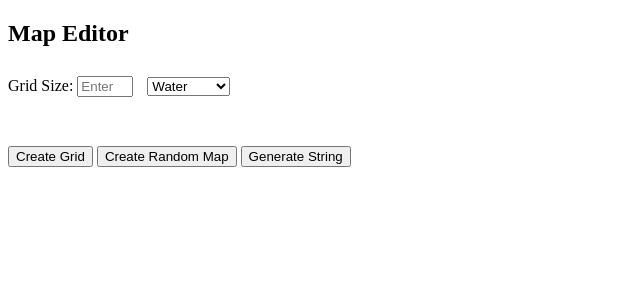
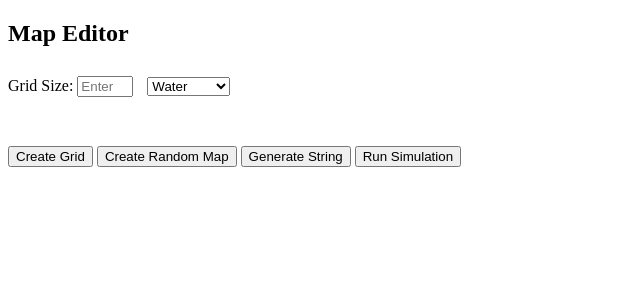
Before and after one commit to RohitSen1235/BioSim, a Django app: page / in a window 1280 px wide. Shown: the top 300 px of the page, without its empty margins (0-640 px from the left). Run offline with Django 5.2, Linux system fonts and the light colour scheme.

Commit message:
reated endpoint for running simulation from django

```diff
--- a/BioSim/app/urls.py
+++ b/BioSim/app/urls.py
@@ -4,5 +4,5 @@ from app import views
 urlpatterns = [
 
     path('',views.index,name="index"),
-
+    path('run-simulation/',views.run_simulation,name="run_sumulation"),
 ]
--- a/BioSim/app/views.py
+++ b/BioSim/app/views.py
@@ -1,7 +1,113 @@
-from django.shortcuts import render
-
+from django.shortcuts import render,HttpResponse
+from simulation_engine.BioSim import BioSim
+import textwrap
 # Create your views here.
 
 def index(request):
     content={}
     return render(request,"biosim_world.html",context=content)
+
+def run_simulation(request):
+
+    # sample map
+    geogr = """\
+                WWWWWWWWWWWWWWWWWWWW
+                WWWHHHWLHHWLLLHLWWWW
+                WWHHHHWLLLWLLLHLHHWW
+                WHHHLLLLLLLLLHHHHHHW
+                WHHHHLLLLLLLLHHHHHHW
+                WHHHHHLLLLLLHHHHHHHW
+                WHHHHHHLLLLLHHHHHHWW
+                WWWWWWHLLLLHHHDHHHDW
+                WHDLWWHHLLLHHHDHHHDW
+                WHLLDWWWLLLHHWDDHHLW
+                WLLDDDWWWLWWWWDDDLLW
+                WHDDDDHHWWWWWWWDDLLW
+                WLHHLHHHHWWWWWWDDLLW
+                WLHLLHHHHWWWWWDDWWLW
+                WWWWLHHHHHHWWWDDWWHW
+                WLLLLHHHHDDDDDDWWHHW
+                WLLLLLHHHHDDDDHWDHHW
+                WWLLLLLLLLHDHHHHHHWW
+                WWWLLLLLLLLLLHHHHWWW
+                WWWWWWWWWWWWWWWWWWWW"""
+    geogr = textwrap.dedent(geogr)
+
+
+    # sample population for simulation
+    example_pop = [{'loc': (5,5),
+                   'pop': [
+                        {'species': 'Herbivore', 'age': 5, 'weight': 20} for _ in range (150)
+                    ]},
+                    {'loc': (5,5),
+                   'pop': [
+                        {'species': 'Carnivore', 'age': 5, 'weight': 20} for _ in range (10)
+                    ]},
+                #     {'loc': (5,18),
+                #    'pop': [
+                #         {'species': 'Carnivore', 'age': 6, 'weight': 40} for _ in range (120)
+                #     ]},
+                #     {'loc': (6,17),
+                #    'pop': [
+                #         {'species': 'Herbivore', 'age': 3, 'weight': 20} for _ in range (200)
+                #     ]},
+                #     {'loc': (19,4),
+                #    'pop': [
+                #         {'species': 'Herbivore', 'age': 4, 'weight': 32} for _ in range (250)
+                #     ]},
+                ]
+
+
+    # sample histogram plotting specification
+    # max : maximum value of respective properties in histogram plot
+    # delta : spacing between adjacent histograms in plot
+    example_hist_specs={'fitness': {'max': 1.0, 'delta': 0.01},
+                             'age': {'max': 100.0, 'delta': 1},
+                             'weight': {'max': 100, 'delta': 1}}
+
+
+    # setting max values of herbivores and carnivores in plot legend
+    example_xmax_animals= {'Herbivore': 500, 'Carnivore': 1000}
+
+
+    # creating an instance of BioSim for the simulation
+    sim = BioSim(geography=geogr,
+                initial_animal_pop=example_pop,
+                seed=17,
+                hist_spec=example_hist_specs,
+                xmax=example_xmax_animals,
+                img_dir='plots',
+                img_base='year',
+                plot=True,
+                simulation_name = "From_Django")
+
+    # # uncomment the below lines for setting/modifying animal parameters
+    # # this is just an example for reference
+    # # this is an optional step
+    # sim.set_animal_parameters('Herbivore',{'w_birth': 12.0,
+    #                                         'sigma_birth': 1.0,
+    #                                         'beta': 0.95,
+    #                                         'eta': 0.15,
+    #                                         'xi':4.5})
+
+    # below line runs the simulation
+    sim.simulate(300)
+
+    # # make mp4 movie out of the saved images
+    # sim.make_movie()
+
+    # make .avi movie from the saved images
+    sim.make_movie_avi()
+
+    # # clean/delete the saved images
+    # # do NOT use this command if you wish to keep all the images saved for each year of simulation
+    # sim.image_cleanup()
+
+    # # if you wish to populate a cell by calling the cell functions independently
+    # new_cell=highland_cell((2,2))
+
+    # new_cell.populate_cell([{'species': "Herbivore", 'age': 5, 'weight': 20}])
+
+    # sim.run_year_cycle()
+
+    return HttpResponse(content={200 : "Simulation Completed"})
--- a/BioSim/simulation_engine/BioSim.py
+++ b/BioSim/simulation_engine/BioSim.py
@@ -1,7 +1,7 @@
-from Animal import Herbivore,Carnivore
-from Cell import highland_cell, lowland_cell, water_cell
-from Island import Island
-from visualization import Plotting
+from .Animal import Herbivore,Carnivore
+from .Cell import highland_cell, lowland_cell, water_cell
+from .Island import Island
+from .visualization import Plotting
 
 import cv2
 import numpy as np
@@ -10,6 +10,7 @@ import glob
 import random as random
 import numpy as np
 import time
+import datetime
 import os
 import subprocess
 from os import path
@@ -29,10 +30,11 @@ class BioSim:
     This is the Interface class for setting up the simulation by providing various simulation parameters
     """
 
-    def __init__(self,geography=None,initial_animal_pop=[],seed=0,num_years=1,ymax=None,xmax=None,hist_spec=None,plot=True,img_dir='results',img_base='sample',img_years=1) -> None:
+    def __init__(self,geography=None,initial_animal_pop=[],seed=0,num_years=1,ymax=None,xmax=None,hist_spec=None,plot=True,img_dir='results',img_base='sample',img_years=1, simulation_name=None) -> None:
         """
         constructor for BioSim object
         """
+        self.simulation_name = simulation_name
         self.geography= None
         self.random_seed =seed
         self.hist_spec = None
@@ -197,6 +199,7 @@ class BioSim:
 
         self._year +=1
 
+        self.update_pop_matrix()
         print(f"year completed:{self._year}")
 
 
@@ -209,6 +212,10 @@ class BioSim:
                     vis_years =2 => plot will be saved every 2 simulation years
         -img_years: plot will be saved only on multiples of img_years
         """
+
+        # Dictionaly where data for plotting will be saved
+        data = {}
+
         # setting random seed
         random.seed(self.random_seed)
         # make the directory for saving plots is it doesn't already exist
@@ -243,6 +250,7 @@ class BioSim:
             self._plot.y_herb += [np.nan for _ in range(num_years)]
             self._plot.y_carn += [np.nan for _ in range(num_years)]
 
+
         # running life cycle for num_years specified
         for _ in range(num_years):
 
@@ -255,7 +263,7 @@ class BioSim:
                 print(f"Total animal count: {self.island.num_animals()}")
                 print("Species count: 'Herbivore' : {} 'Carnivore' : {}".format(self.island.num_herbs(),self.island.num_carns()))
                 self.update_pop_matrix()
-                self.serialize_data()
+                data[self._year] = self.collect_plotting_data()
 
 
             # if visualization is enabled
@@ -280,18 +288,30 @@ class BioSim:
         print("Simulation complete.")
         print("Elapsed time: {:.6} seconds".format(finish_time - start_time))
 
-    def serialize_data(self):
+        # Saving the simulaiton result json to disk
+        if not self._plot_bool:
+            self.serialize_data(data)
+            print(f"Simulation data saved to disk")
+
+
+    def collect_plotting_data(self)->dict:
+        """
+        This function collects simulation data for a given year
+        """
+        self.update_pop_matrix()
 
         herb_ages,carn_ages = self.island.animal_ages()
         herb_fitness,carn_fitness = self.island.animal_fitnesses()
         herb_weights,carn_weights = self.island.animal_weights()
+        current_herb_pop = self.herbivore_pop_matrix
+        current_carn_pop = self.carnivore_pop_matrix
 
-        data = {
+        plot_data = {
             # 'year' : self._year,
             'n_herbs': self.island.num_herbs(),
             'n_carns': self.island.num_carns(),
-            'herbivore_pop_matrix' : self.herbivore_pop_matrix,
-            'carnivore_pop_matrix' : self.herbivore_pop_matrix,
+            'herbivore_pop_matrix' : current_herb_pop,
+            'carnivore_pop_matrix' : current_carn_pop,
             'herb_ages' : herb_ages,
             'carn_ages' : carn_ages,
             'herb_fitness': herb_fitness,
@@ -300,23 +320,36 @@ class BioSim:
             'carn_weights' : carn_weights,
         }
 
+        return plot_data
+
+
+    def serialize_data(self,simulation_data:dict):
+        """
+        -This function saves the data generated from simulation as json file
+        -The saved data can be used to generate the plots later
+        """
+        # simulation_data = self.save_plotting_data()
+
         def to_json(obj):
             return json.dumps(obj, default=lambda obj: obj.__dict__, indent=2)
 
         # Specify the directory and the .json file name
         directory = 'serialized_data'
-        json_file_name = f'year_{self._year}.json'
+        if self.simulation_name is not None:
+            sim_name= "-" + self.simulation_name
+        else:
+            sim_name=datetime.datetime.now()
+        json_file_name = f'simulation_result{sim_name}.json'
         json_file_path = os.path.join(directory, json_file_name)
 
         # Ensure the directory exists, creating it if necessary
         os.makedirs(directory, exist_ok=True)
 
-        json_string:str = to_json({self._year : data})
+        json_string:str = to_json(simulation_data)
 
         # Write the JSON string to the .json file
         with open(json_file_path, 'w') as json_file:
             json_file.write(json_string)
-
 
 
     def make_movie(self, movie_fmt=_DEFAULT_MOVIE_FORMAT):
@@ -403,12 +436,23 @@ class BioSim:
                 img = cv2.imread(file)
                 height, width, layers = img.shape
                 size = (width,height)
-                img_array.append(img)
+                for _ in range(15):
+                    img_array.append(img)
 
-            out = cv2.VideoWriter(f"{self.img_base}_new.avi",cv2.VideoWriter_fourcc(*'DIVX'),30, size)
+            if self.simulation_name is not None:
+                sim_name= "-" + self.simulation_name
+            else:
+                sim_name=datetime.datetime.now()
+
+            out = cv2.VideoWriter(f"{sim_name}.avi",cv2.VideoWriter_fourcc(*'DIVX'),30, size)
 
             for i in range(len(img_array)):
                 out.write(img_array[i])
             out.release()
         else:
             print ("plotting is Disabled for this simulation video NOT created, set param: plot = True, to enable plotting")
+
+
+
+
+# end of file
--- a/BioSim/simulation_engine/Cell.py
+++ b/BioSim/simulation_engine/Cell.py
@@ -1,5 +1,5 @@
 from abc import ABC,abstractmethod
-from Animal import Herbivore,Carnivore
+from .Animal import Herbivore,Carnivore
 import random as random
 from math import e
 
--- a/BioSim/simulation_engine/Island.py
+++ b/BioSim/simulation_engine/Island.py
@@ -1,4 +1,4 @@
-from Cell import desert_cell, highland_cell, lowland_cell
+from .Cell import desert_cell, highland_cell, lowland_cell
 
 import multiprocessing
 
--- a/BioSim/simulation_engine/main.py
+++ b/BioSim/simulation_engine/main.py
@@ -73,12 +73,13 @@ if __name__=="__main__":
     # creating an instance of BioSim for the simulation
     sim = BioSim(geography=geogr,
                 initial_animal_pop=example_pop,
-                seed=101,
+                seed=17,
                 hist_spec=example_hist_specs,
                 xmax=example_xmax_animals,
                 img_dir='plots',
                 img_base='year',
-                plot=False)
+                plot=False,
+                simulation_name = "from_Django")
 
     # sim = BioSim()
 
--- a/BioSim/simulation_engine/visualization.py
+++ b/BioSim/simulation_engine/visualization.py
@@ -4,7 +4,7 @@ from matplotlib import image
 import matplotlib.pyplot as plt
 import numpy as np
 
-from Island import Island
+from .Island import Island
 
 class Plotting:
     """Plotting class to be used in biosim.py.
--- a/BioSim/templates/biosim_world.html
+++ b/BioSim/templates/biosim_world.html
@@ -31,8 +31,17 @@
 
 
 <button onclick="generateString()">Generate String</button>
+<button onclick="runSimulation()">Run Simulation</button>
 
 <script src="{% static 'scripts/script.js' %}"></script>
 
+<script>
+    function runSimulation(){
+        fetch(`run-simulation/`)
+        .then((response) => console.log(response))
+
+    }
+</script>
+
 </body>
 </html>
```
Also changed, not shown: 1 other file.
